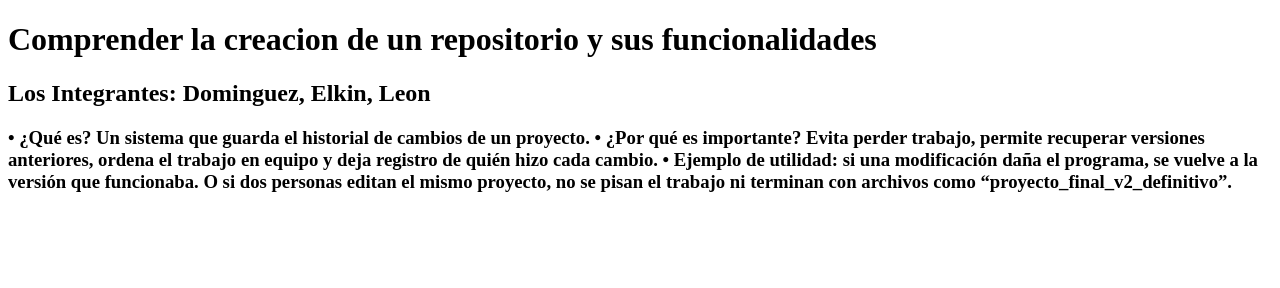
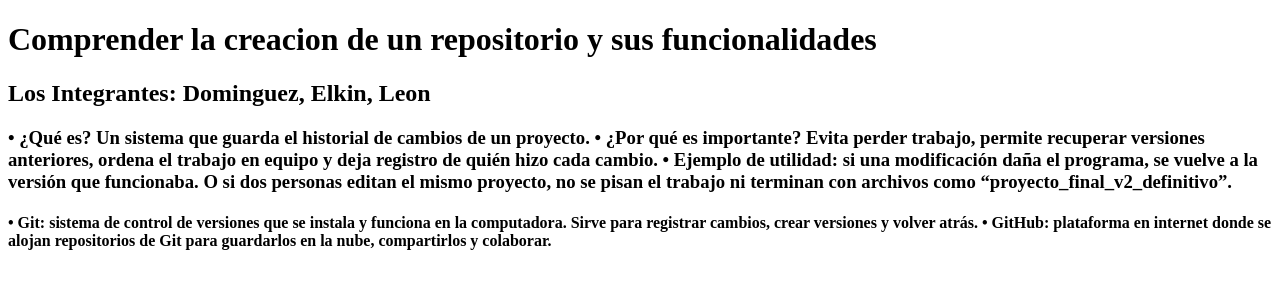
Before and after one commit to DiegoD-Data/COMPONENTE--INTRODUCCION, a plain HTML site: page index.html in a window 1280 px wide. Drawn offline with Linux system fonts and the light colour scheme.

Commit message:
Diferencia entre Git y Github

```diff
--- a/index.html
+++ b/index.html
@@ -12,5 +12,7 @@
     <h3>•	¿Qué es? Un sistema que guarda el historial de cambios de un proyecto.
 •	¿Por qué es importante? Evita perder trabajo, permite recuperar versiones anteriores, ordena el trabajo en equipo y deja registro de quién hizo cada cambio.
 •	Ejemplo de utilidad: si una modificación daña el programa, se vuelve a la versión que funcionaba. O si dos personas editan el mismo proyecto, no se pisan el trabajo ni terminan con archivos como “proyecto_final_v2_definitivo”.</h3>
+<h4>•	Git: sistema de control de versiones que se instala y funciona en la computadora. Sirve para registrar cambios, crear versiones y volver atrás.
+•	GitHub: plataforma en internet donde se alojan repositorios de Git para guardarlos en la nube, compartirlos y colaborar. </h4>
 </body>
 </html>
```
